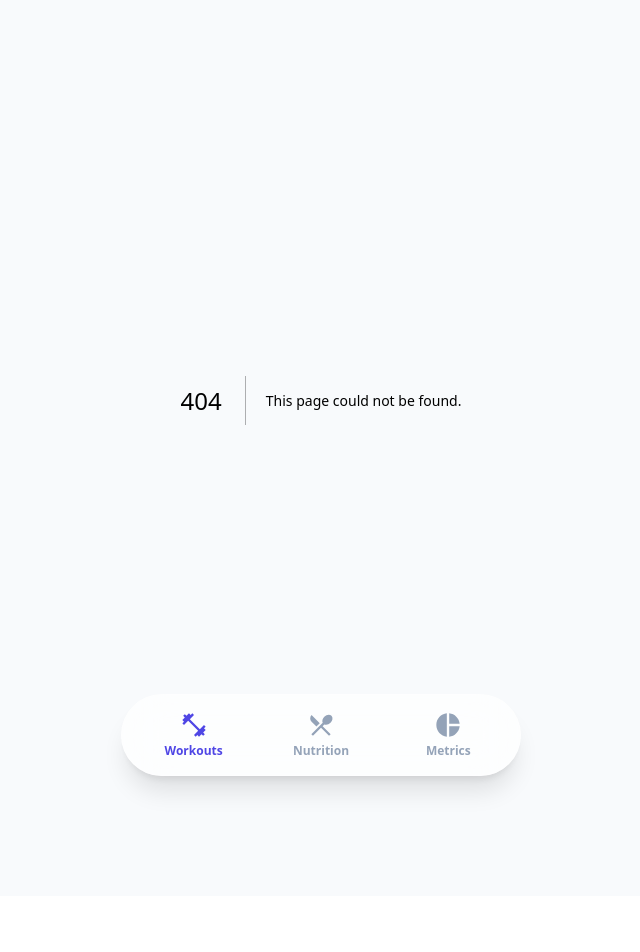
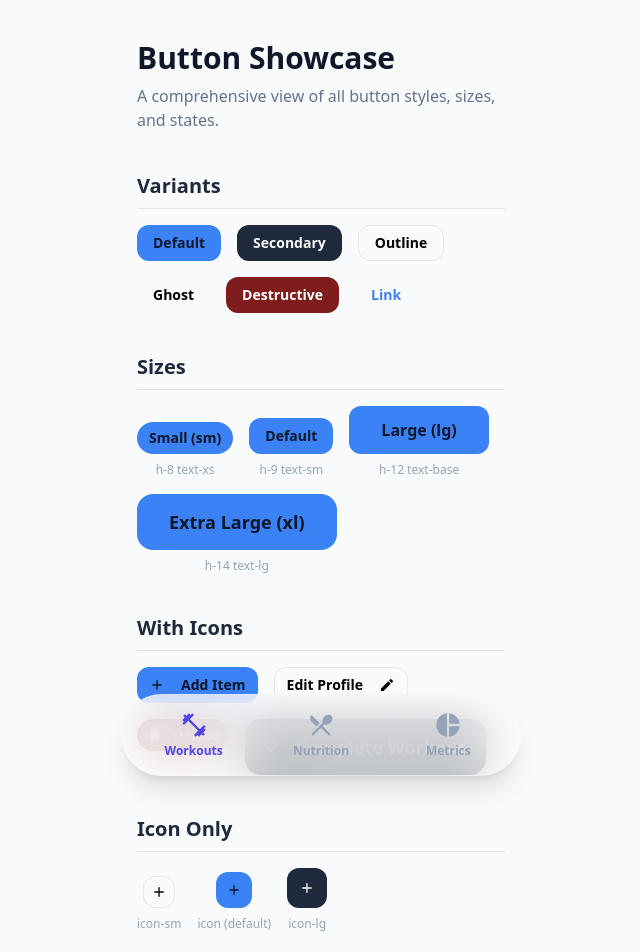
Before and after one commit to matthewothomas/MyFitnessApp, a Next.js app: page /button-showcase in a window 1280 px wide. Before the commit this address had no page. Shown: the top 952 px of the page, without its empty margins (319-959 px from the left). Before the commit the page ends 896 px from the top, so only its background shows below. Built offline with nearby package versions, Linux system fonts and the light colour scheme.

Commit message:
Dev: Add button showcase page

```diff
--- /dev/null
+++ b/src/app/button-showcase/page.tsx
@@ -0,0 +1,97 @@
+import { Button } from "@/components/ui/button";
+import { MdAdd, MdEdit, MdDelete, MdCheck } from "react-icons/md";
+
+export default function ButtonShowcasePage() {
+    return (
+        <div className="min-h-screen bg-slate-50 p-10 space-y-10">
+            <div>
+                <h1 className="text-3xl font-black text-slate-900 mb-2">Button Showcase</h1>
+                <p className="text-slate-500">A comprehensive view of all button styles, sizes, and states.</p>
+            </div>
+
+            {/* Variants */}
+            <section className="space-y-4">
+                <h2 className="text-xl font-bold text-slate-800 border-b pb-2">Variants</h2>
+                <div className="flex flex-wrap gap-4 items-center">
+                    <Button variant="default">Default</Button>
+                    <Button variant="secondary">Secondary</Button>
+                    <Button variant="outline">Outline</Button>
+                    <Button variant="ghost">Ghost</Button>
+                    <Button variant="destructive">Destructive</Button>
+                    <Button variant="link">Link</Button>
+                </div>
+            </section>
+
+            {/* Sizes */}
+            <section className="space-y-4">
+                <h2 className="text-xl font-bold text-slate-800 border-b pb-2">Sizes</h2>
+                <div className="flex flex-wrap items-end gap-4">
+                    <div className="flex flex-col items-center gap-2">
+                        <Button size="sm">Small (sm)</Button>
+                        <span className="text-xs text-slate-400">h-8 text-xs</span>
+                    </div>
+                    <div className="flex flex-col items-center gap-2">
+                        <Button size="default">Default</Button>
+                        <span className="text-xs text-slate-400">h-9 text-sm</span>
+                    </div>
+                    <div className="flex flex-col items-center gap-2">
+                        <Button size="lg">Large (lg)</Button>
+                        <span className="text-xs text-slate-400">h-12 text-base</span>
+                    </div>
+                    <div className="flex flex-col items-center gap-2">
+                        <Button size="xl">Extra Large (xl)</Button>
+                        <span className="text-xs text-slate-400">h-14 text-lg</span>
+                    </div>
+                </div>
+            </section>
+
+            {/* With Icons */}
+            <section className="space-y-4">
+                <h2 className="text-xl font-bold text-slate-800 border-b pb-2">With Icons</h2>
+                <div className="flex flex-wrap gap-4">
+                    <Button>
+                        <MdAdd className="w-5 h-5 mr-2" /> Add Item
+                    </Button>
+                    <Button variant="outline">
+                        Edit Profile <MdEdit className="w-4 h-4 ml-2" />
+                    </Button>
+                    <Button variant="destructive" size="sm">
+                        <MdDelete className="w-4 h-4 mr-1" /> Delete
+                    </Button>
+                    <Button variant="secondary" size="xl">
+                        <MdCheck className="w-6 h-6 mr-2" /> Complete Workout
+                    </Button>
+                </div>
+            </section>
+
+            {/* Icon Only */}
+            <section className="space-y-4">
+                <h2 className="text-xl font-bold text-slate-800 border-b pb-2">Icon Only</h2>
+                <div className="flex flex-wrap items-end gap-4">
+                    <div className="flex flex-col items-center gap-2">
+                        <Button size="icon-sm" variant="outline"><MdAdd /></Button>
+                        <span className="text-xs text-slate-400">icon-sm</span>
+                    </div>
+                    <div className="flex flex-col items-center gap-2">
+                        <Button size="icon" variant="default"><MdAdd /></Button>
+                        <span className="text-xs text-slate-400">icon (default)</span>
+                    </div>
+                    <div className="flex flex-col items-center gap-2">
+                        <Button size="icon-lg" variant="secondary"><MdAdd /></Button>
+                        <span className="text-xs text-slate-400">icon-lg</span>
+                    </div>
+                </div>
+            </section>
+
+            {/* States */}
+            <section className="space-y-4">
+                <h2 className="text-xl font-bold text-slate-800 border-b pb-2">States</h2>
+                <div className="flex flex-wrap gap-4">
+                    <Button disabled>Disabled Default</Button>
+                    <Button disabled variant="outline">Disabled Outline</Button>
+                    <Button disabled variant="ghost">Disabled Ghost</Button>
+                </div>
+            </section>
+        </div>
+    );
+}
```
